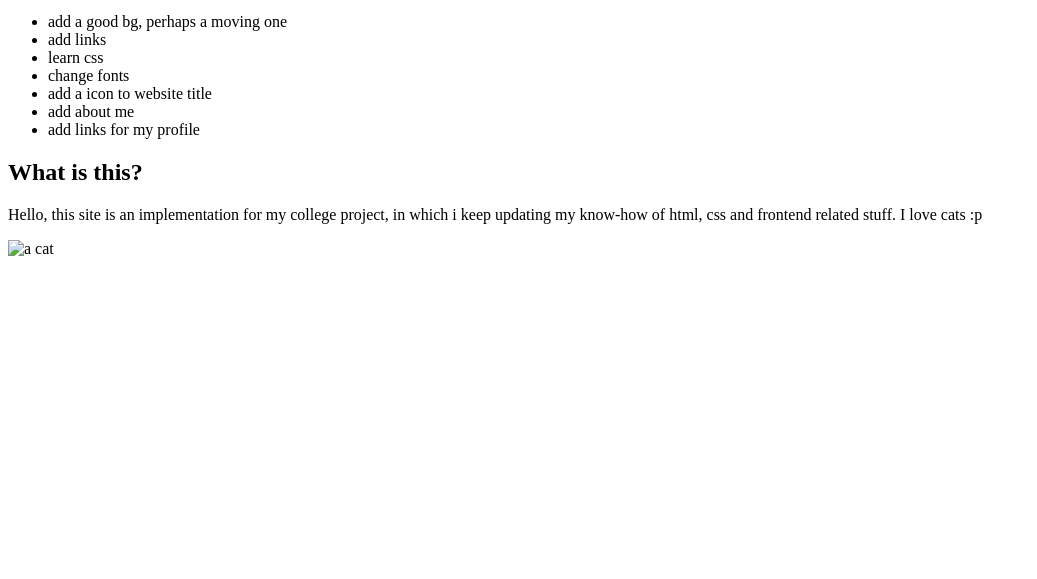
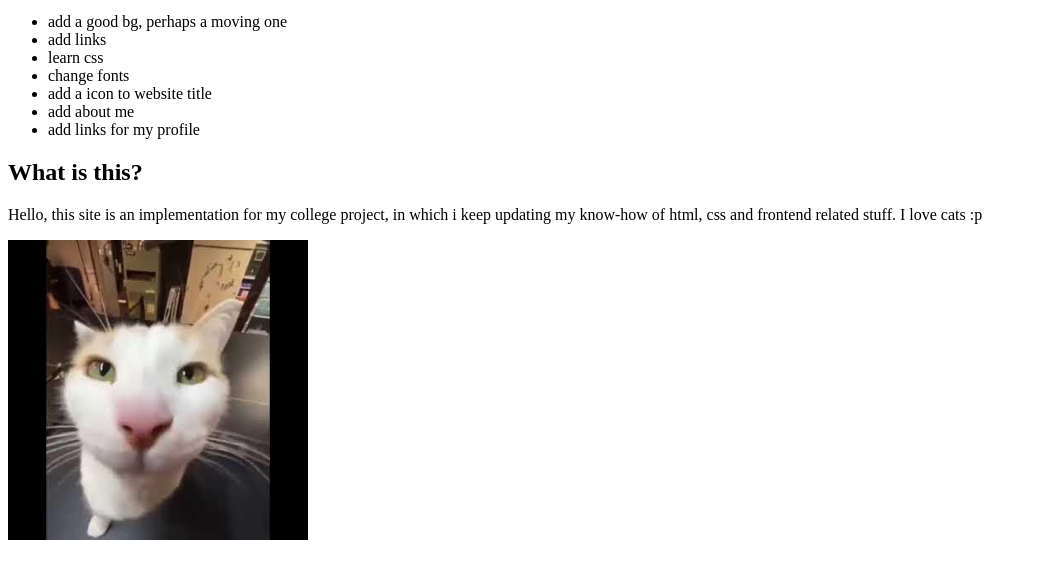
Before and after one commit to kuroigg/kuroigg.github.io, a plain HTML site: page index.html in a window 1280 px wide. Shown: the part 127-706 px from the top of the page, without its empty margins (0-1037 px from the left). Drawn offline with Linux system fonts and the light colour scheme.

Commit message:
Update index.html

```diff
--- a/index.html
+++ b/index.html
@@ -31,6 +31,7 @@
         object-fit: cover;
       }
     </style>
-    <img src="Resources/cat.jpg" alt="a cat" />
+    <img src="resources/cato.jpg" alt="a cat" />
+    <a href="https://github.com/kuroigg/kuroigg.github.io/" target="_blank"></a>
   </body>
 </html>
```
